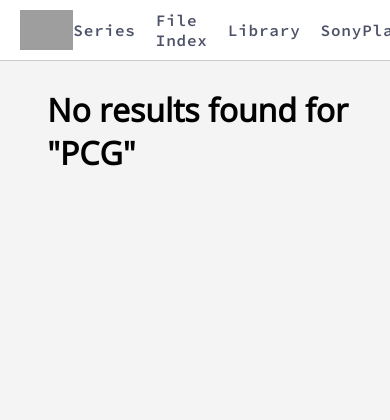
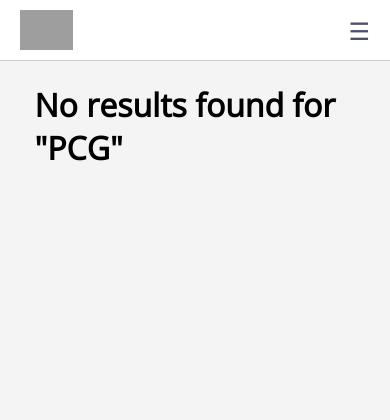
Before and after one commit to Vir0z4/ArchiveCMS, a PHP site: a page that uses views/search_results.php in a window 390 px wide. Shown: the top 420 px of the page. Run offline with PHP 8.4, Linux system fonts and the light colour scheme; data that the repository does not hold is empty; grey boxes are pictures that could not be loaded.

Commit message:
v1.1 - Mobile view support

```diff
--- a/public/static/style_page.css
+++ b/public/static/style_page.css
@@ -132,6 +132,8 @@ main {
     padding: 20px;
     margin-top: 2%;
     margin-left: 7%;
+    margin-right: 7%;
+    max-width: 86%;
 }
 
 .title h1 {
@@ -289,3 +291,130 @@ footer .footertext {
     font-weight: 500;
     font-family: 'Lexend Giga', sans-serif;
 }
+
+/* Mobile */
+
+.mobile-menu-toggle {
+    display: none;
+}
+
+.hamburger {
+    display: none;
+}
+
+@media screen and (max-width: 768px) {
+    .mobile-menu-toggle {
+        display: none;
+    }
+
+    .hamburger {
+        display: none;
+        color: #4d5269;
+    }
+
+    nav .right-side {
+        display: none;
+        position: absolute;
+        top: 100%;
+        left: 0;
+        width: 100%;
+        background: #ffffff;
+        border-bottom: 1px solid #ccc;
+        padding: 15px 20px;
+        flex-direction: column;
+        gap: 15px;
+        z-index: 999;
+    }
+
+    .hamburger {
+        display: block;
+        font-size: 24px;
+        cursor: pointer;
+        margin-left: auto;
+        padding-left: 20px;
+    }
+
+    .mobile-menu-toggle:checked ~ .right-side {
+        display: flex;
+    }
+
+    nav .menu {
+        flex-direction: column;
+        gap: 12px;
+        width: 100%;
+        align-items: flex-start;
+    }
+
+    .menu .dropdown {
+        width: 100%;
+    }
+
+    .menu .submenu {
+        position: static;
+        border: none;
+        padding-left: 15px;
+        width: 100%;
+        display: none;
+    }
+
+    .menu .submenu a {
+        padding: 8px 0;
+        width: 100%;
+    }
+
+    .menu .dropdown:focus-within .submenu {
+        display: block;
+    }
+
+    .search-box {
+        width: 100%;
+        margin-top: 15px;
+    }
+
+    .search-box form {
+        width: 100%;
+    }
+
+    .search-box input[type="text"] {
+        width: 100% !important;
+        max-width: none !important;
+        padding: 10px 15px;
+        font-size: 16px;
+    }
+
+    nav .nav-container {
+        padding: 10px 20px;
+    }
+
+    .mobile-menu-toggle:checked ~ .overlay {
+        display: block;
+    }
+
+    .overlay {
+        display: none;
+        position: fixed;
+        top: 0;
+        left: 0;
+        width: 100%;
+        height: 100%;
+        background: transparent;
+        z-index: 998;
+    }
+
+    .overlay {
+        cursor: pointer;
+    }
+
+    .center-container {
+        margin-left: 5%;
+        margin-right: 5%;
+        padding: 15px;
+        max-width: 90%;
+    }
+
+    .item table {
+        width: 100%;
+        overflow-x: auto;
+        display: block;
+    }
+}
--- a/views/admin_panel.php
+++ b/views/admin_panel.php
@@ -197,7 +197,7 @@
         </div>
         <div class="settings-item">
           <label for="settings-dropdown">Style: not yet implemented</label>
-          <p>ArchiveCMS<br>v1.0 PHP</p>
+          <p>ArchiveCMS<br>v1.1 PHP</p>
         </div>
       </div>
     </section>
--- a/views/main.php
+++ b/views/main.php
@@ -2,13 +2,13 @@
 <html lang="en">
 
 <!--
-Copyright VAIO Library - ArchiveCMS v0.1
+Copyright VAIO Library - ArchiveCMS v1.1
 -->
 
 <head>
   <meta charset="UTF-8">
-    <meta name="viewport" content="width=device-width, initial-scale=1.0, minimum-scale=1.0, maximum-scale=1.0, user-scalable=no">
   <title>VAIO Library Archive</title>
+  <meta name="viewport" content="width=device-width, initial-scale=1, maximum-scale=1, user-scalable=no"/>
   <link rel="stylesheet" href="/static/style_main.css">
 </head>
 <body>
--- a/views/search_results.php
+++ b/views/search_results.php
@@ -1,17 +1,25 @@
-<!-- views/search_results.php -->
 <!DOCTYPE html>
 <html lang="en">
+
+<!--
+Copyright VAIO Library - ArchiveCMS v1.1
+-->
+
 <head>
   <meta charset="UTF-8">
   <title>Search - VAIO Library Archive</title>
+  <meta name="viewport" content="width=device-width, initial-scale=1, maximum-scale=1, user-scalable=no"/>
   <link rel="stylesheet" href="/static/style_page.css">
 </head>
 <body>
   <nav>
     <div class="nav-container">
+      <input type="checkbox" id="mobile-menu-toggle" class="mobile-menu-toggle">
       <div class="logo">
         <a href="/"><img src="/static/logo.png" alt="VAIO Library Logo"></a>
       </div>
+      <label for="mobile-menu-toggle" class="hamburger">☰</label>
+      <label for="mobile-menu-toggle" class="overlay"></label>
       <div class="right-side">
         <div class="menu">
           <div class="dropdown">
```
Also changed, not shown: public/static/style_main.css (+82 -0 lines), views/public_page.php (+10 -1 lines). Lines whose indentation alone changed are shown as unchanged.
